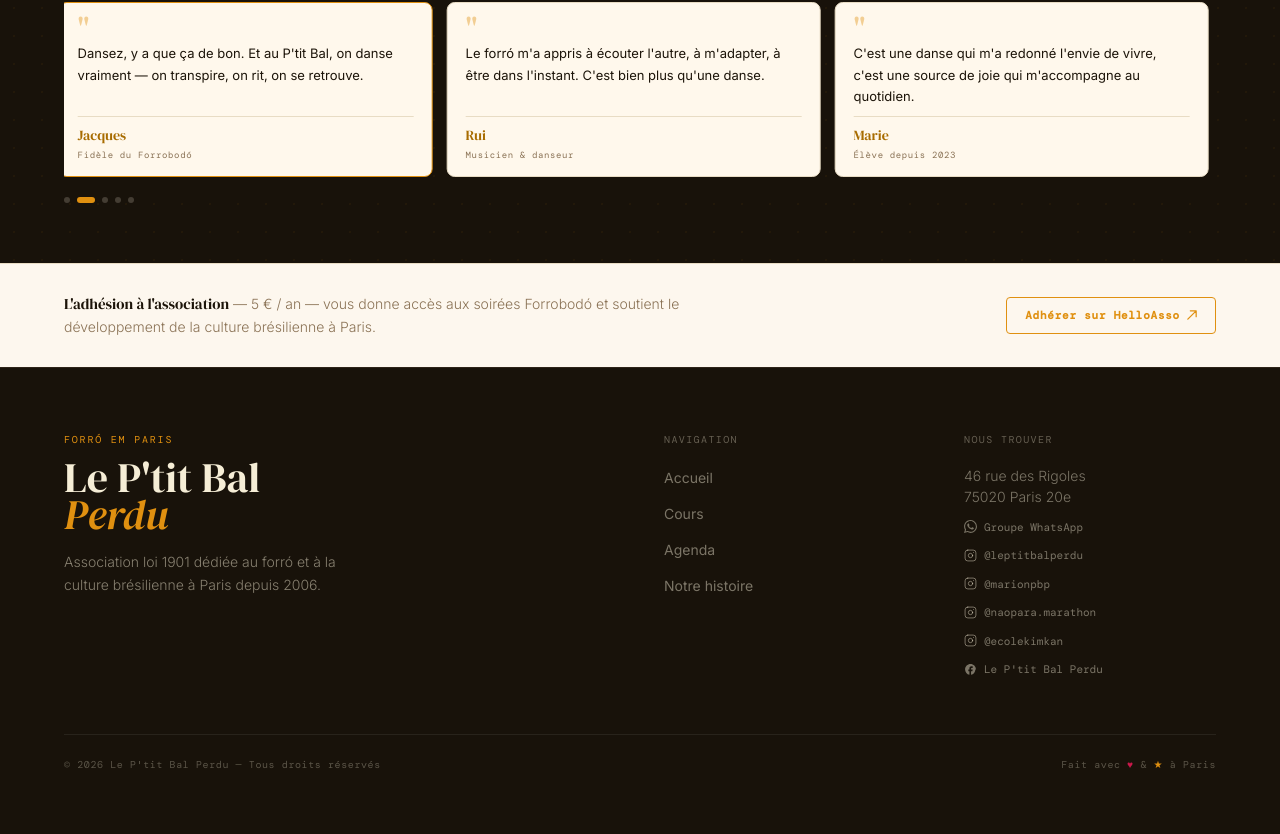
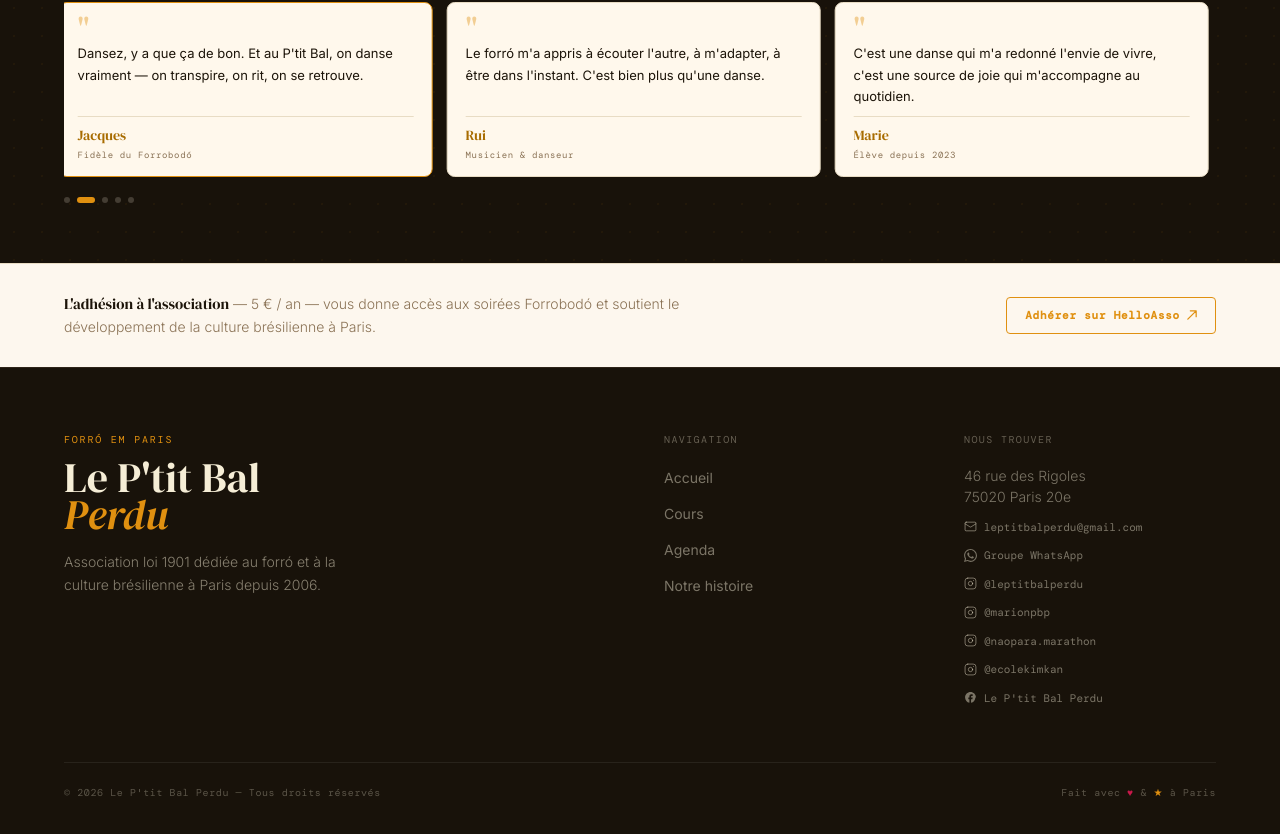
Before and after one commit to Hardante/leptitbalperdu, a React (Vite) app: page / in a window 1280 px wide. Shown: the part 4604-5438 px from the top of the page. Before the commit the page ends 5416 px from the top, so only its background shows below. Built offline with nearby package versions, Linux system fonts and the light colour scheme; the HTML template or start-up script is replaced by a standard one.

Commit message:
fix: email leptitbalperdu@gmail.com réajouté dans footer

```diff
--- a/src/App.tsx
+++ b/src/App.tsx
@@ -941,6 +941,7 @@ function Footer() {
             <div style={{ display: 'flex', flexDirection: 'column', gap: 12 }}>
               <p style={{ fontFamily: "'Inter', sans-serif", fontSize: 14, color: 'rgba(245,237,214,0.45)', fontWeight: 300 }}>46 rue des Rigoles<br />75020 Paris 20e</p>
               {[
+                { href: 'mailto:leptitbalperdu@gmail.com', label: 'leptitbalperdu@gmail.com', icon: 'email' },
                 { href: 'https://chat.whatsapp.com/GYarf3uIY2UCgv93K1Bywi', label: 'Groupe WhatsApp', icon: 'wa' },
                 { href: 'https://instagram.com/leptitbalperdu', label: '@leptitbalperdu', icon: 'ig' },
                 { href: 'https://instagram.com/marionpbp', label: '@marionpbp', icon: 'ig' },
@@ -952,7 +953,9 @@ function Footer() {
                   style={{ fontFamily: "'DM Mono', monospace", fontSize: 11, color: 'rgba(245,237,214,0.45)', textDecoration: 'none', display: 'flex', alignItems: 'center', gap: 7, transition: 'color 0.2s' }}
                   onMouseEnter={e => (e.currentTarget.style.color='var(--secondary)')}
                   onMouseLeave={e => (e.currentTarget.style.color='rgba(245,237,214,0.45)')}>
-                  {l.icon === 'ig'
+                  {l.icon === 'email'
+                    ? <svg width="13" height="13" viewBox="0 0 24 24" fill="none" stroke="currentColor" strokeWidth="1.8" strokeLinecap="round" strokeLinejoin="round"><rect x="2" y="4" width="20" height="16" rx="2"/><path d="m22 7-8.97 5.7a1.94 1.94 0 0 1-2.06 0L2 7"/></svg>
+                    : l.icon === 'ig'
                     ? <svg width="13" height="13" viewBox="0 0 24 24" fill="none" stroke="currentColor" strokeWidth="1.8" strokeLinecap="round"><rect x="2" y="2" width="20" height="20" rx="5"/><circle cx="12" cy="12" r="4"/><circle cx="17.5" cy="6.5" r="1" fill="currentColor" stroke="none"/></svg>
                     : l.icon === 'wa'
                     ? <svg width="13" height="13" viewBox="0 0 24 24" fill="currentColor"><path d="M17.472 14.382c-.297-.149-1.758-.867-2.03-.967-.273-.099-.471-.148-.67.15-.197.297-.767.966-.94 1.164-.173.199-.347.223-.644.075-.297-.15-1.255-.463-2.39-1.475-.883-.788-1.48-1.761-1.653-2.059-.173-.297-.018-.458.13-.606.134-.133.298-.347.446-.52.149-.174.198-.298.298-.497.099-.198.05-.371-.025-.52-.075-.149-.669-1.612-.916-2.207-.242-.579-.487-.5-.669-.51-.173-.008-.371-.01-.57-.01-.198 0-.52.074-.792.372-.272.297-1.04 1.016-1.04 2.479 0 1.462 1.065 2.875 1.213 3.074.149.198 2.096 3.2 5.077 4.487.709.306 1.262.489 1.694.625.712.227 1.36.195 1.871.118.571-.085 1.758-.719 2.006-1.413.248-.694.248-1.289.173-1.413-.074-.124-.272-.198-.57-.347m-5.421 7.403h-.004a9.87 9.87 0 01-5.031-1.378l-.361-.214-3.741.982.998-3.648-.235-.374a9.86 9.86 0 01-1.51-5.26c.001-5.45 4.436-9.884 9.888-9.884 2.64 0 5.122 1.03 6.988 2.898a9.825 9.825 0 012.893 6.994c-.003 5.45-4.437 9.884-9.885 9.884m8.413-18.297A11.815 11.815 0 0012.05 0C5.495 0 .16 5.335.157 11.892c0 2.096.547 4.142 1.588 5.945L.057 24l6.305-1.654a11.882 11.882 0 005.683 1.448h.005c6.554 0 11.89-5.335 11.893-11.893a11.821 11.821 0 00-3.48-8.413z"/></svg>
```
